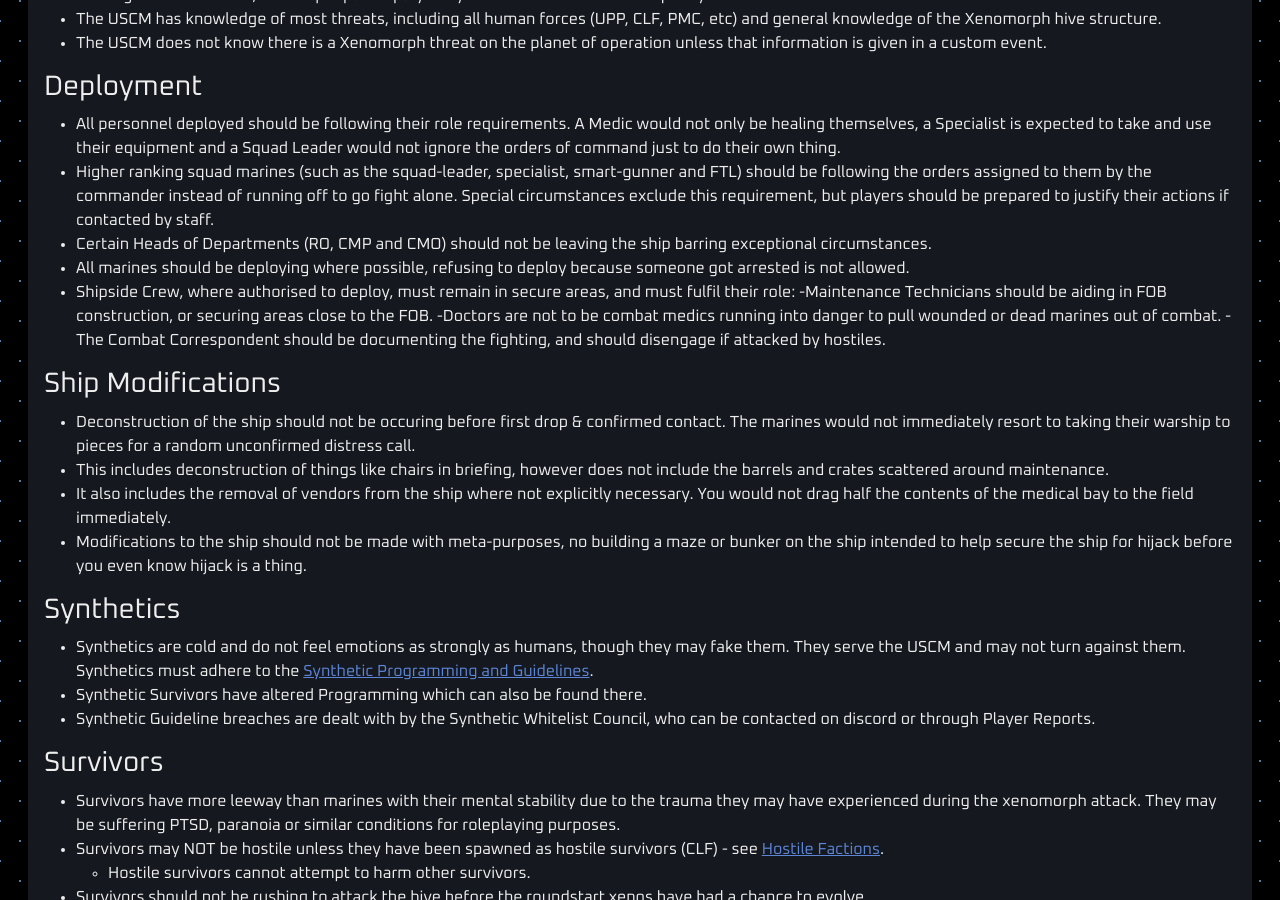
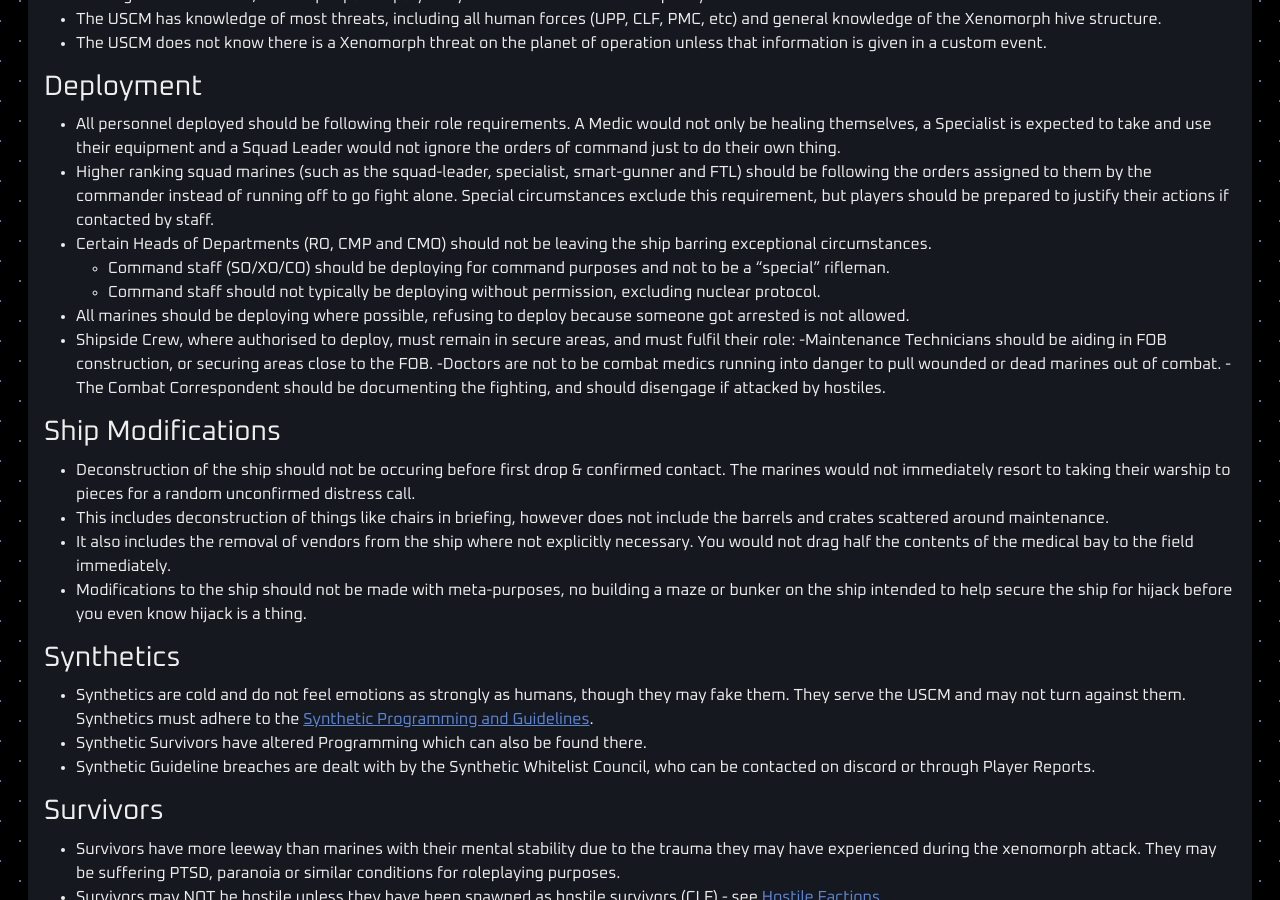
Before and after one commit to cmss13-devs/web, a Jekyll site: the page built from rules.md, in a window 1280 px wide and 900 px high, scrolled down 2219 px. Built offline with Jekyll 4.4.1, drawn with Linux system fonts in a browser that asks for light colours.

Commit message:
Update deployment rules

```diff
--- a/rules.md
+++ b/rules.md
@@ -84,6 +84,8 @@
 - All personnel deployed should be following their role requirements. A Medic would not only be healing themselves, a Specialist is expected to take and use their equipment and a Squad Leader would not ignore the orders of command just to do their own thing.
 - Higher ranking squad marines (such as the squad-leader, specialist, smart-gunner and FTL) should be following the orders assigned to them by the commander instead of running off to go fight alone. Special circumstances exclude this requirement, but players should be prepared to justify their actions if contacted by staff.
 - Certain Heads of Departments (RO, CMP and CMO) should not be leaving the ship barring exceptional circumstances.
+    - Command staff (SO/XO/CO) should be deploying for command purposes and not to be a "special" rifleman.
+    - Command staff should not typically be deploying without permission, excluding nuclear protocol.
 - All marines should be deploying where possible, refusing to deploy because someone got arrested is not allowed.
 - Shipside Crew, where authorised to deploy, must remain in secure areas, and must fulfil their role:
     -Maintenance Technicians should be aiding in FOB construction, or securing areas close to the FOB.
```
